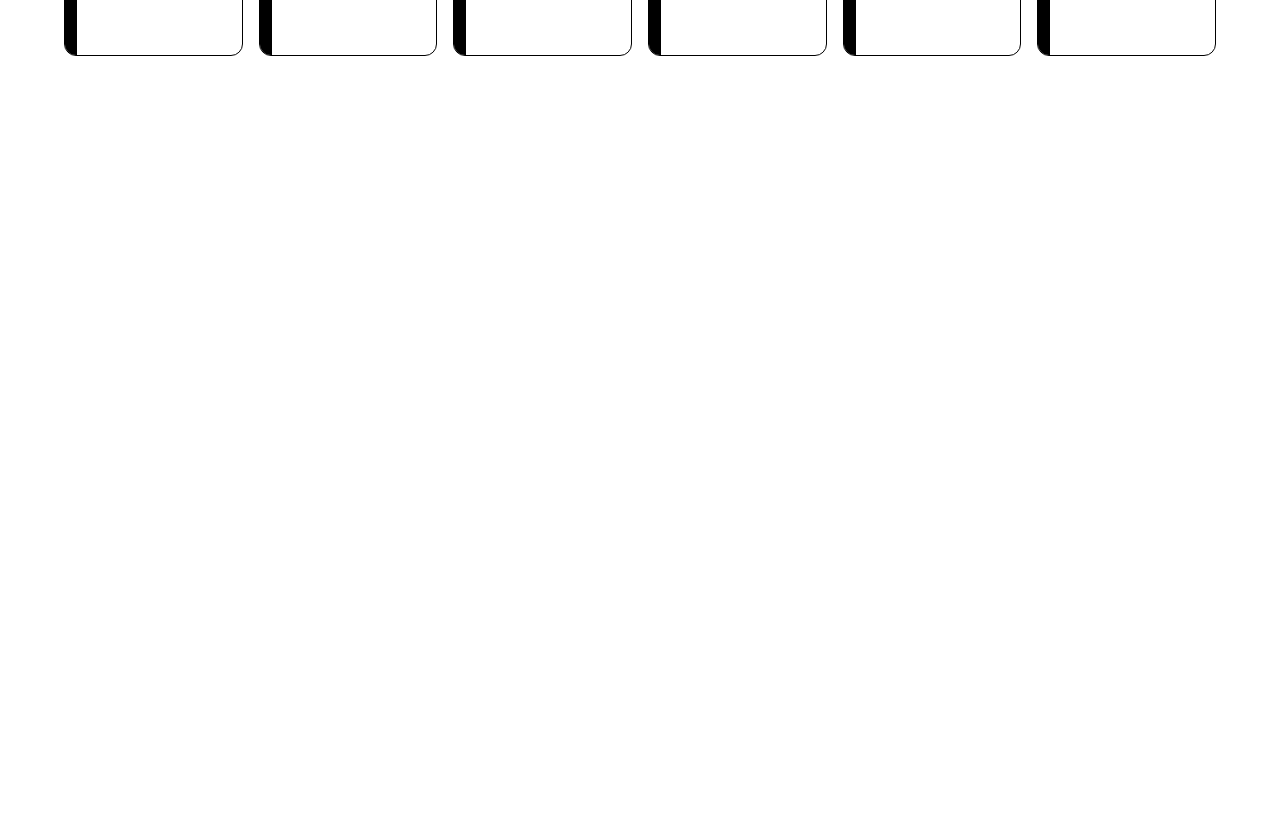
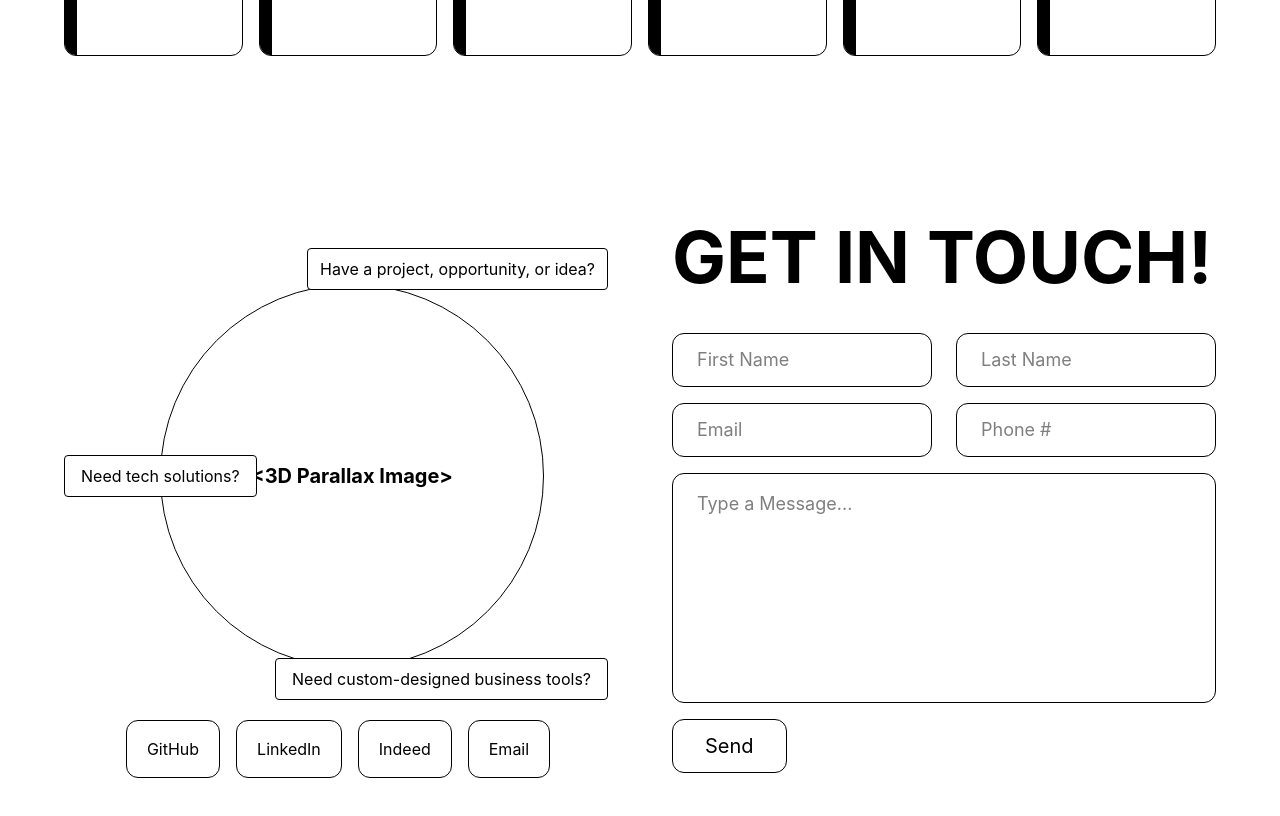
Before and after one commit to shuaiby18/portfolio, a React app: page / in a window 1280 px wide. Shown: the part 7500-8316 px from the top of the page. Before the commit the page ends 7636 px from the top, so only its background shows below. Built offline with nearby package versions, Linux system fonts and the light colour scheme; the HTML template or start-up script is replaced by a standard one.

Commit message:
Updated Contact Section

```diff
--- a/src/App.jsx
+++ b/src/App.jsx
@@ -6,6 +6,7 @@ import Experience from './components/Experience'
 import ResearchProjects from './components/ResearchProjects'
 import Services from './components/Services'
 import Process from './components/Process.jsx'
+import Contact from './components/Contact.jsx'
 
 
 function App() {
@@ -19,6 +20,7 @@ function App() {
       <ResearchProjects />
       <Services />
       <Process />
+      <Contact />
     </main>
   )
 }
--- /dev/null
+++ b/src/components/Contact.jsx
@@ -0,0 +1,155 @@
+function Contact() {
+  return (
+    <section
+      id="contact"
+      className="min-h-screen py-20"
+    >
+      {/* Standard centered container */}
+      <div className="max-w-7xl mx-auto px-6 md:px-10 lg:px-16">
+
+        <div className="grid grid-cols-2 items-center gap-16">
+
+          {/* LEFT SIDE */}
+          <div>
+
+            {/* Circle / 3D Visual */}
+            <div className="flex justify-start">
+              <div className="relative w-[480px] h-[480px] ml-12 translate-y-5">
+
+                {/* Circle */}
+                <div className="absolute inset-12 rounded-full border border-black flex items-center justify-center">
+                  <p className="text-center text-xl font-bold">
+                    &lt;3D Parallax Image&gt;
+                  </p>
+                </div>
+
+                {/* Floating Text */}
+                <div className="absolute top-3 -right-4 border px-3 py-2 rounded bg-white whitespace-nowrap">
+                  Have a project, opportunity, or idea?
+                </div>
+
+                <div className="absolute top-1/2 -left-12 -translate-y-1/2 border px-4 py-2 rounded bg-white whitespace-nowrap">
+                  Need tech solutions?
+                </div>
+
+                <div className="absolute bottom-4 -right-4 border px-4 py-2 rounded bg-white whitespace-nowrap">
+                  Need custom-designed business tools?
+                </div>
+
+              </div>
+            </div>
+
+            {/* Social Links */}
+            <div className="w-[420px] ml-16 flex justify-center gap-4 mt-6">
+
+              <a
+                href="https://github.com/shuaiby18"
+                target="_blank"
+                rel="noopener noreferrer"
+                className="border px-5 py-4 rounded-xl"
+              >
+                GitHub
+              </a>
+
+              <a
+                href="#"
+                target="_blank"
+                rel="noopener noreferrer"
+                className="border px-5 py-4 rounded-xl"
+              >
+                LinkedIn
+              </a>
+
+              <a
+                href="#"
+                target="_blank"
+                rel="noopener noreferrer"
+                className="border px-5 py-4 rounded-xl"
+              >
+                Indeed
+              </a>
+
+              <a
+                href="https://github.com/shuaiby18"
+                target="_blank"
+                rel="noopener noreferrer"
+                className="border px-5 py-4 rounded-xl"
+              >
+                Email
+              </a>
+            </div>
+
+
+
+          </div>
+
+
+          {/* RIGHT SIDE */}
+          <div>
+
+            <h2 className="text-7xl font-bold mb-10 whitespace-nowrap">
+              GET IN TOUCH!
+            </h2>
+
+            <form className="flex flex-col gap-4">
+
+              {/* Name */}
+              <div className="grid grid-cols-2 gap-6">
+
+                <input
+                  type="text"
+                  placeholder="First Name"
+                  className="border rounded-xl px-6 py-3 text-lg"
+                />
+
+                <input
+                  type="text"
+                  placeholder="Last Name"
+                  className="border rounded-xl px-6 py-3 text-lg"
+                />
+
+              </div>
+
+              {/* Contact */}
+              <div className="grid grid-cols-2 gap-6">
+
+                <input
+                  type="email"
+                  placeholder="Email"
+                  className="border rounded-xl px-6 py-3 text-lg"
+                />
+
+                <input
+                  type="tel"
+                  placeholder="Phone #"
+                  className="border rounded-xl px-6 py-3 text-lg"
+                />
+
+              </div>
+
+              {/* Message */}
+<textarea
+  placeholder="Type a Message..."
+  className="border rounded-xl px-6 py-4 text-lg resize-none h-[230px]"
+></textarea>
+
+              {/* Send */}
+              <button
+                type="submit"
+                className="border rounded-xl px-8 py-3 text-xl w-fit"
+              >
+                Send
+              </button>
+
+            </form>
+
+          </div>
+
+        </div>
+
+      </div>
+    </section>
+  )
+}
+
+export default Contact
```
